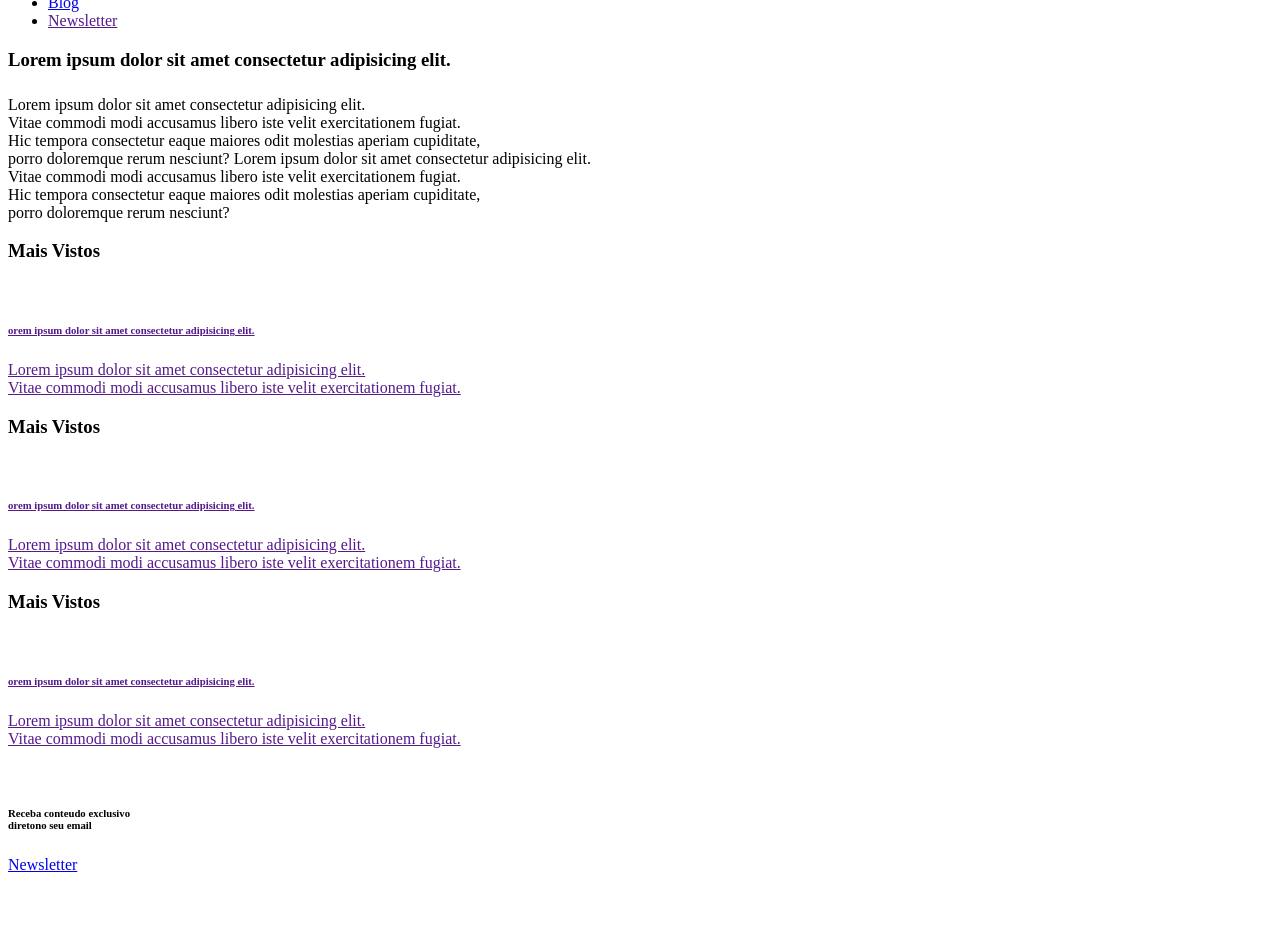
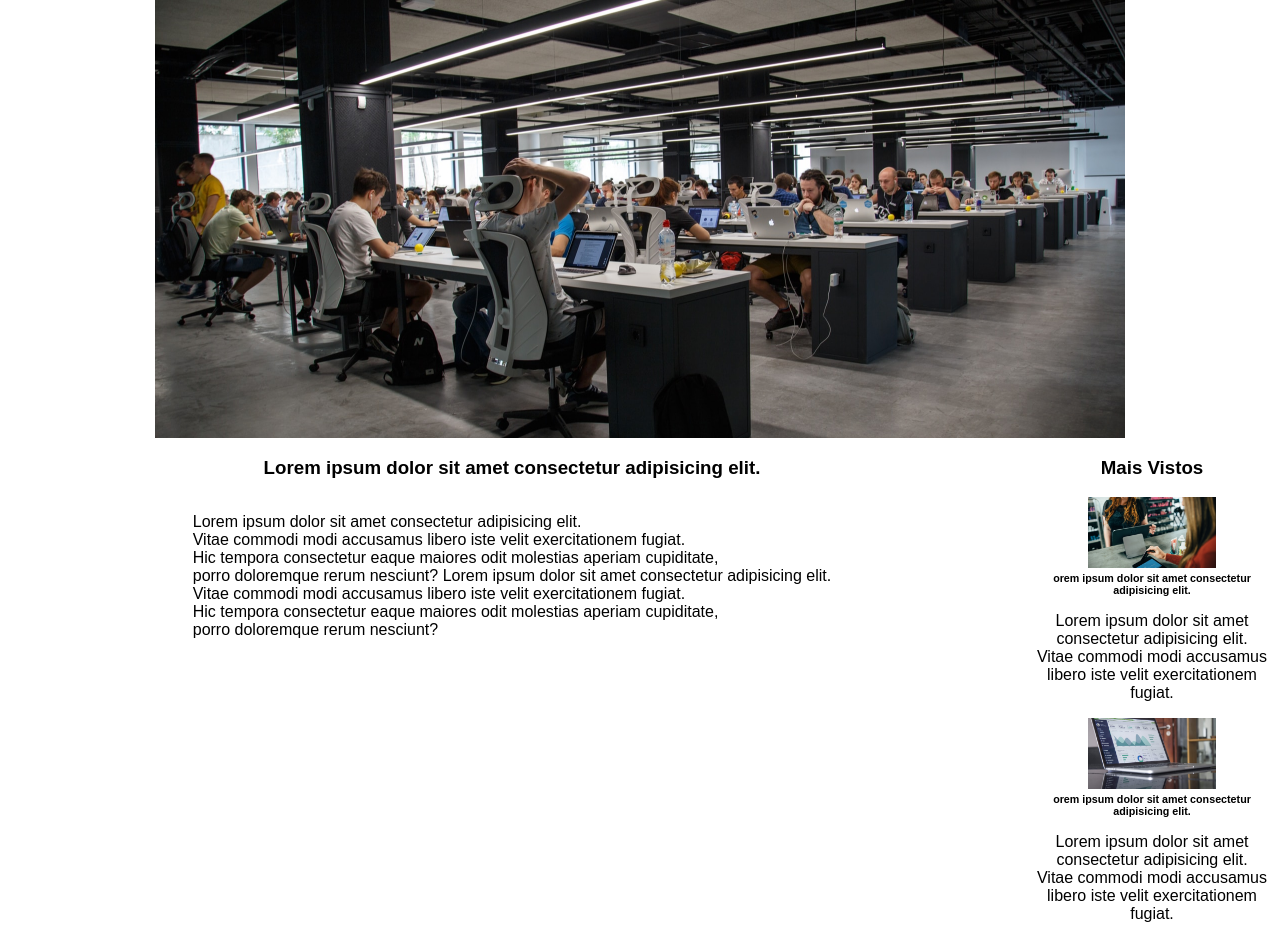
Before and after one commit to gunners-xp27/iMore, a website: page blog.html in a window 1280 px wide. Shown: the part 66-1002 px from the top of the page. Before the commit the page ends 948 px from the top, so only its background shows below. Drawn offline with Linux system fonts and the light colour scheme.

Commit message:
Roteamento

```diff
--- a/blog.html
+++ b/blog.html
@@ -4,25 +4,123 @@
     <meta charset="UTF-8">
     <meta name="viewport" content="width=device-width, initial-scale=1.0">
     <meta http-equiv="X-UA-Compatible" content="ie=edge">
-    <link rel="stylesheet" href="style.css">
     <title>iMore - Blog</title>
+    <style>
+        body{
+            overflow-x:hidden;
+            margin: 0px;
+            font-family: sans-serif;
+        }
+        header{
+            padding: 0% 16% 0% 3%;
+            display: flex;
+            flex-direction: row;
+            justify-content: space-between;
+        }
+        ul,li a, footer a,nav{
+            text-decoration-line: none;
+            list-style-type: none;
+            display: flex;
+            color: black;
+
+        }
+        li{
+            margin: 0% 3%;
+        }
+        #centro{
+            display: flex;
+            flex-direction: column;
+            align-items: center;
+        }
+        section{
+            display: flex;
+            flex-direction: row;
+        }
+        #img{
+            display: flex;
+            flex-direction: column;
+            align-items: center;
+        }
+        #coluna{
+            width: 20%;
+            display: flex;
+            flex-direction: column;
+            align-items: center;
+
+        }
+        #centro{
+            width: 80%;
+        }
+        footer{
+            background: #C4C4C4;
+            height: 80px;
+            position: static;
+            display: flex;
+            flex-direction: row;
+            align-items: center;
+            bottom: 0px;
+            width: 100%;
+        }
+        #padding{
+            display: flex;
+            flex-direction: row;
+            align-items: center;
+            justify-content: space-between;
+            padding: 0% 5% 0% 3%;
+            width: 100%;
+        }
+        .rodape img{
+            margin: 4px;
+        }
+        #coluna p, a{
+            text-align: center;
+            text-decoration: none;
+            color: black;
+        }
+        h6{
+            margin: 0%;
+        }
+        footer a {
+            text-decoration: none;
+            color: white;
+            background: aqua;
+            font-weight: bolder;
+            border-radius: 40px;
+            display: flex;
+            justify-content: center;
+            align-items: center;
+            height: 30px;
+        }
+        #coluna img{
+            width: 50%;
+        }
+        .mais_vistos{
+            display: flex;
+            flex-direction: column;
+            align-items: center;
+        }
+
+    </style>
 </head>
 <body>
      <header>
-        <img src="" alt="">
+        <img id="logo"  src="./img/logo.png" alt="iMore" width="100" height="50">
         <nav>
             <ul>
                 <li><a href="index.html">Home</a></li>
                 <li><a id="cor" href="blog.html">Blog</a></li>
-                <li><a href="">Newsletter</a></li>
+                <li><a href="Newsletter.html">Newsletter</a></li>
             </ul>
         </nav>
+    </header>
+    <div id="img">
+        <img src="./img/Rectangle 21.png" alt="Sala">
+    </div>
     <section>
-        <div>
+        <div id="centro">
             <h3>
                 Lorem ipsum dolor sit amet consectetur adipisicing elit.
             </h3>
-            <h6 class="data"></h6>
             <p>Lorem ipsum dolor sit amet consectetur adipisicing elit. <br>
                 Vitae commodi modi accusamus libero iste velit exercitationem fugiat. <br>
                 Hic tempora consectetur eaque maiores odit molestias aperiam cupiditate, <br>
@@ -36,29 +134,25 @@
             <h3>Mais Vistos</h3>
             <div class= mais_vistos>
                 <a href="">
-                    <img src="" alt="">
+                    <img src="/img/Rectangle 22.png" alt="Ensinando">
                     <h6>orem ipsum dolor sit amet consectetur adipisicing elit.</h6>
                     <p>Lorem ipsum dolor sit amet consectetur adipisicing elit. <br>
                     Vitae commodi modi accusamus libero iste velit exercitationem fugiat. <br>
                     </p>
                 </a>
             </div>
-
-            <h3>Mais Vistos</h3>
             <div class= mais_vistos>
                 <a href="">
-                    <img src="" alt="">
+                    <img src="./img/Rectangle 19.png" alt="Computador">
                     <h6>orem ipsum dolor sit amet consectetur adipisicing elit.</h6>
                     <p>Lorem ipsum dolor sit amet consectetur adipisicing elit. <br>
                     Vitae commodi modi accusamus libero iste velit exercitationem fugiat. <br>
                     </p>
                 </a>
             </div>
-
-            <h3>Mais Vistos</h3>
             <div class= mais_vistos>
                 <a href="">
-                    <img src="" alt="">
+                    <img src="./img/Rectangle 20.png" alt="Palestra">
                     <h6>orem ipsum dolor sit amet consectetur adipisicing elit.</h6>
                     <p>Lorem ipsum dolor sit amet consectetur adipisicing elit. <br>
                     Vitae commodi modi accusamus libero iste velit exercitationem fugiat. <br>
@@ -68,16 +162,17 @@
         </div>
     </section>
     <footer>
+        <div id="padding">
             <div class="rodape">
-                <img src="" alt="">
-                <img src="" alt="">
-                <img src="" alt="">
+                <img src="./img/Vector-1.png" alt="Instagram">
+                <img src="./img/Vector-2.png" alt="Linkedin">
+                <img src="./img/Vector.png" alt="Facebook">
             </div>
             <div>
                 <h6>Receba conteudo exclusivo <br>diretono seu email </h6>
                 <a href="Newsletter.html">Newsletter</a>
             </div>
-        </footer>
-
+        </div>
+    </footer>
 </body>
 </html>
```
Also changed, not shown: index.js (+31 -0 lines).
